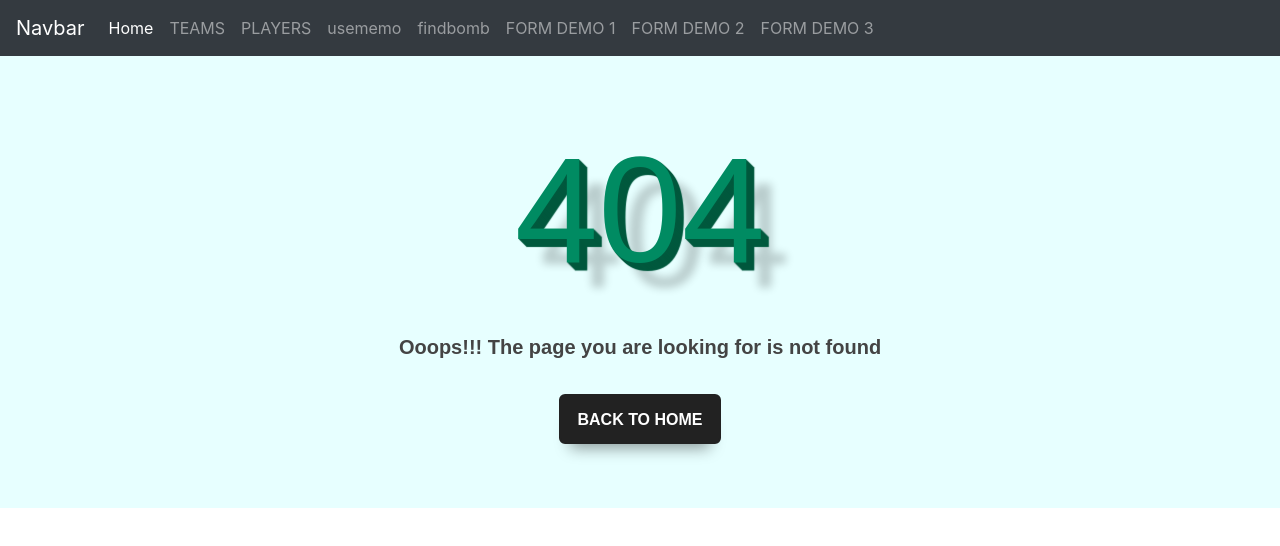
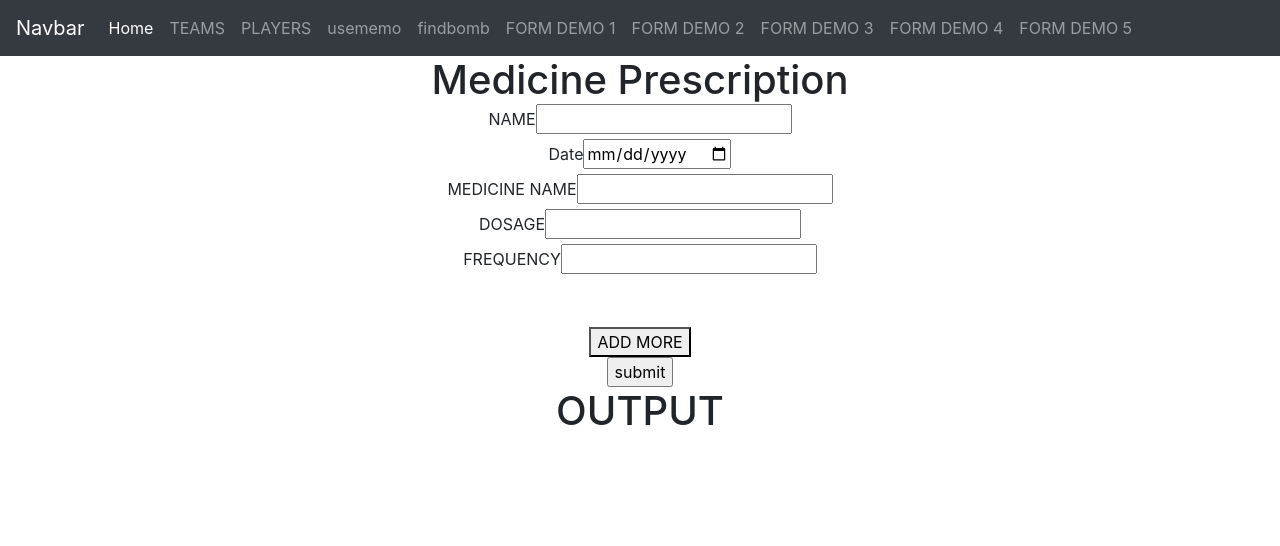
Before and after one commit to samirvithlani/2025-mern-evn, a React (Vite) app: page /formdemo4 in a window 1280 px wide. Before the commit this address had no page. Shown: the top 546 px of the page. Built offline with nearby package versions, Linux system fonts and the light colour scheme.

Commit message:
cust validation

```diff
--- a/src/App.jsx
+++ b/src/App.jsx
@@ -26,6 +26,8 @@ import { FindBomb } from './components/FindBomb'
 import { FormDemo1 } from './components/FormDemo1'
 import { FormDemo2 } from './components/FormDemo2'
 import { FormDemo3 } from './components/FormDemo3'
+import { FormDemo4 } from './components/FormDemo4'
+import { FormDemo5 } from './components/FormDemo5'
 
 function App() {
 
@@ -57,6 +59,8 @@ function App() {
         <Route path='/formdemo1'element = {<FormDemo1/>} ></Route>
         <Route path='/formdemo2'element = {<FormDemo2/>} ></Route>
         <Route path='/formdemo3' element = {<FormDemo3/>}></Route>
+        <Route path='/formdemo4' element = {<FormDemo4/>}></Route>
+        <Route path='/formdemo5' element = {<FormDemo5/>}></Route>
         {/* <Route path='/*' element ={<h1>404</h1>}></Route> */}
         <Route path='/*' element ={<Error404/>}></Route>
       </Routes>
--- /dev/null
+++ b/src/components/FormDemo4.jsx
@@ -0,0 +1,92 @@
+import React, { useState } from 'react'
+import { useFieldArray, useForm } from 'react-hook-form'
+
+export const FormDemo4 = () => {
+
+    const {handleSubmit, register, control} = useForm({
+        defaultValues: {
+            medicines: [{name: "", dosage: "", frequency: ""}],
+        }
+    });
+
+    const [userData, setuserData] = useState({});
+    const [isSubbmited, setisSubbmited] = useState(false)
+
+    const {fields, append, remove} = useFieldArray({
+        control,
+        name: "medicines",
+    });
+
+    const submitHandler = (data) => {
+        setuserData(data);
+        setisSubbmited(true)
+        console.log(data);
+    }
+
+
+  return (
+    <div>
+        <h1>Medicine Prescription</h1>
+        <form onSubmit={handleSubmit(submitHandler)}>
+
+            <div>
+                <label>NAME</label>
+                <input type='text' {...register("patientName")}></input>
+            </div>
+
+            <div>
+                <label>Date</label>
+                <input type='date' {...register("date")}></input>
+            </div>
+
+            {fields.map((field, index) => {
+          return (
+            <div>
+              <div>
+                <label>MEDICINE NAME</label>
+                <input
+                  type="text"
+                  {...register(`medicines.${index}.name`)}
+                ></input>
+              </div>
+              <div>
+                <label>DOSAGE</label>
+                <input
+                  type="text"
+                  {...register(`medicines.${index}.dosage`)}
+                ></input>
+              </div>
+              <div>
+                <label>FREQUENCY</label>
+                <input
+                  type="text"
+                  {...register(`medicines.${index}.frequency`)}
+                ></input>
+              </div>
+              <br></br>
+            </div>
+          );
+        })}
+        <br></br>
+        <button onClick={()=>{append({ name: "", dosage: "", frequency: "" })}}>ADD MORE</button>
+        <div>
+            <input type="submit" value="submit"></input>
+        </div>
+
+        </form>
+
+        <h1>OUTPUT</h1>
+        {
+            isSubbmited  &&
+            <div>
+                <li>Patient name = {userData.patientName}</li>
+                <li>Date = {userData.date}</li>
+                <li> Medicine Name = {userData.medicines.name}</li>
+                <li>dosage = {userData.dosage}</li>
+                <li>frequency = {userData.frequency}</li>
+        </div>
+        }
+
+    </div>
+  )
+}
--- /dev/null
+++ b/src/components/FormDemo5.jsx
@@ -0,0 +1,72 @@
+import React from 'react'
+import { useForm } from 'react-hook-form'
+
+export const FormDemo5 = () => {
+    const {register,handleSubmit,formState:{errors},trigger} = useForm()
+    const submitHandler = (data) => {
+        console.log(data)
+    }
+    const validationSchema = {
+        nameValidator :{
+            required : {
+                value : true,
+                message : "Name is required"
+            },
+            minLength : {
+                value : 5,
+                message : "Name should be minimum 5 characters"
+            },
+            maxLength : {
+                value : 10,
+                message : "Name should be maximum 10 characters"
+            }
+        },
+        emailValidator:{
+            required : {
+                value : true,
+                message : "Email is required"
+            },
+           minLength:{
+                value : 5,
+                message : "Email should be minimum 5 characters"
+            },
+            maxLength:{
+                value : 10,
+                message : "Email should be maximum 10 characters"
+            }
+           }
+        }
+
+  return (
+    <div>
+        <h1>FORM DEMO 5</h1>
+        <form onSubmit={handleSubmit(submitHandler)}>
+            <div>
+                <label>NAME</label>
+                <input type='text' {...register("name",validationSchema.nameValidator)}
+                onInput={async(e)=>{
+                    await trigger("name")
+                }}></input>
+                {errors.name?.message}
+            </div>
+            <div>
+                <label>EMAIL</label>
+                <input type='text' {...register("email",validationSchema.emailValidator)}
+                onBlur={async()=>{
+                    await trigger("email")
+                }}
+                ></input>
+                {errors.email?.message}
+            </div>
+            <div>
+                <label>AGE</label>
+                <input type='text' {...register("age")}></input>
+            </div>
+            <div>
+                <input type='submit'></input>
+            </div>
+
+        </form>
+    </div>
+  )
+}
--- a/src/components/Navabar.jsx
+++ b/src/components/Navabar.jsx
@@ -64,6 +64,17 @@ export const Navabar = () => {
               </Link>
             </li>
 
+            <li class="nav-item">
+              <Link class="nav-link" to="/formdemo4">
+              FORM DEMO 4
+              </Link>
+            </li>
+            <li class="nav-item">
+              <Link class="nav-link" to="/formdemo5">
+              FORM DEMO 5
+              </Link>
+            </li>
+
           </ul>
         </div>
       </nav>
```
